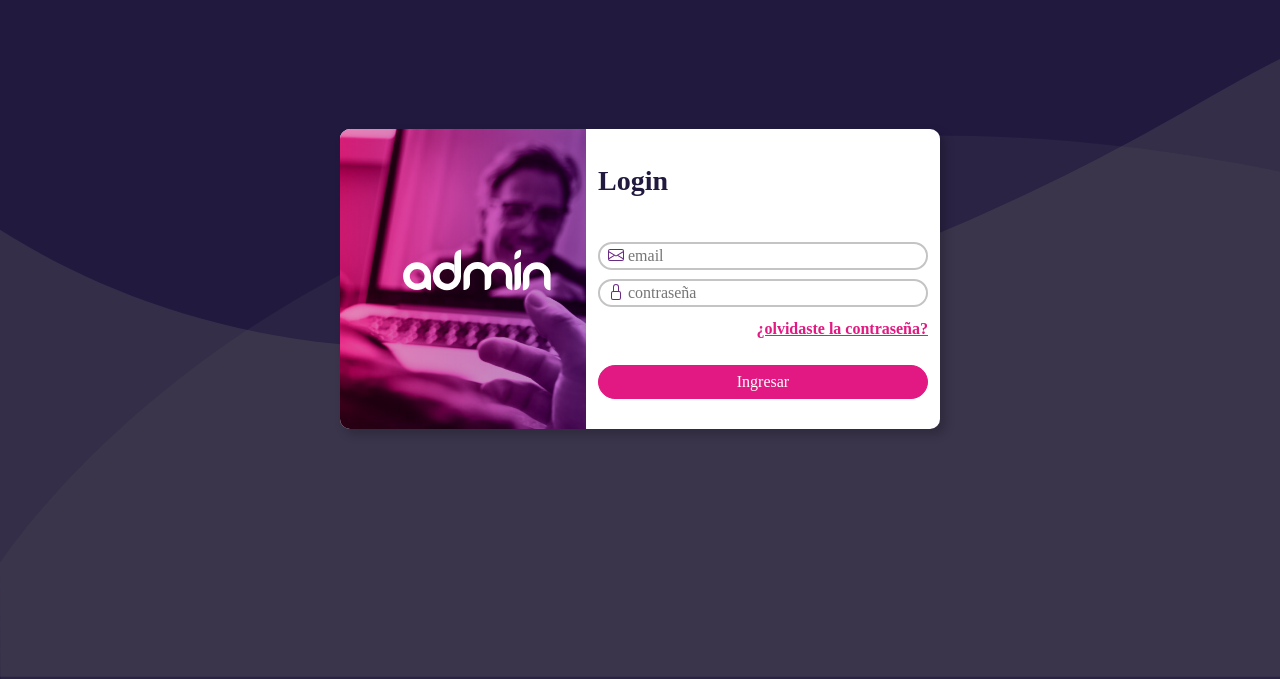
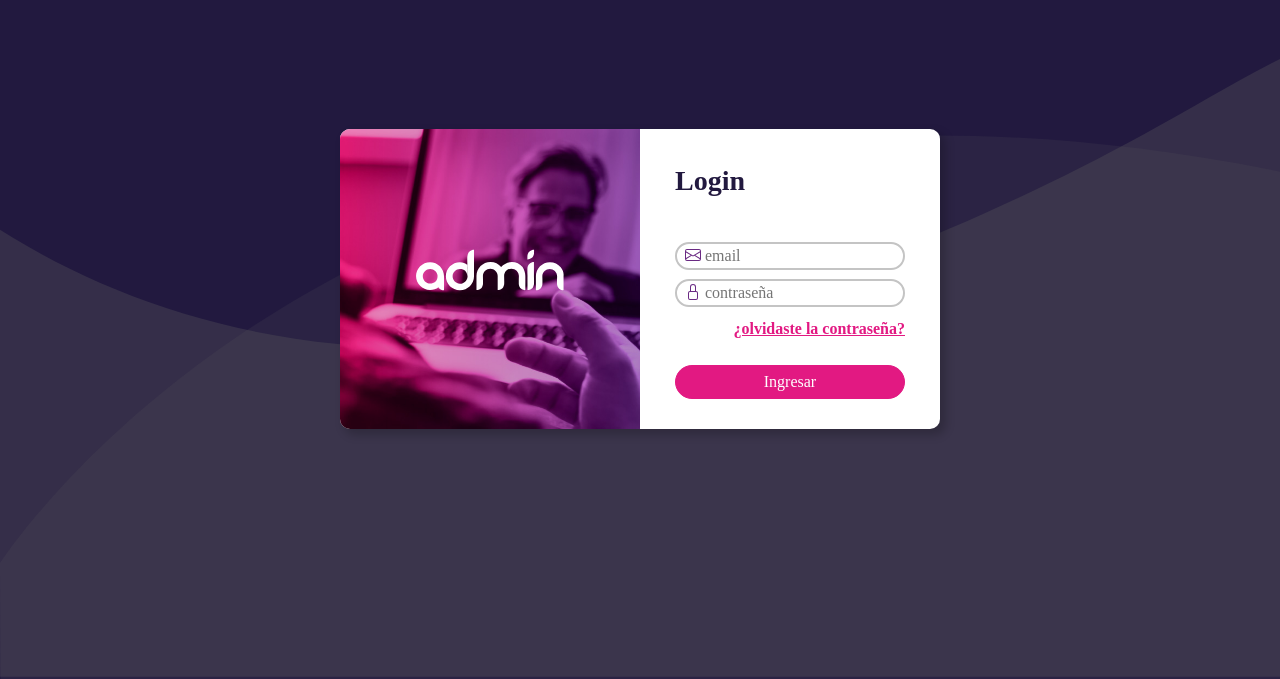
Before and after one commit to NanoCode10/ejercicios_UTN_desarolloweb, a plain HTML site: page clase9bis/index.html in a window 1280 px wide. Shown: the part 121-800 px from the top of the page. Drawn offline with nearby package versions, Linux system fonts and the light colour scheme; a web font is replaced by a local one.

Commit message:
commit 270323 biss

```diff
--- a/clase9bis/index.html
+++ b/clase9bis/index.html
@@ -20,7 +20,7 @@
   <body>
     <div class="wrapper">
       <div class="container main">
-        <div class="row col-md-9 col-sm-3">
+        <div class="row col-md-12 col-sm-3">
           <div class="col bg d-none d-lg-block side-image">
             <img src="img/logo-blanco.svg" alt="" />
           </div>
--- a/clase9bis/styles.css
+++ b/clase9bis/styles.css
@@ -53,7 +53,7 @@ header{
 }
 
 .input-box {
-    width: 330px;
+    width: 230px;
     box-sizing: border-box;
     position: relative;
 }
```
